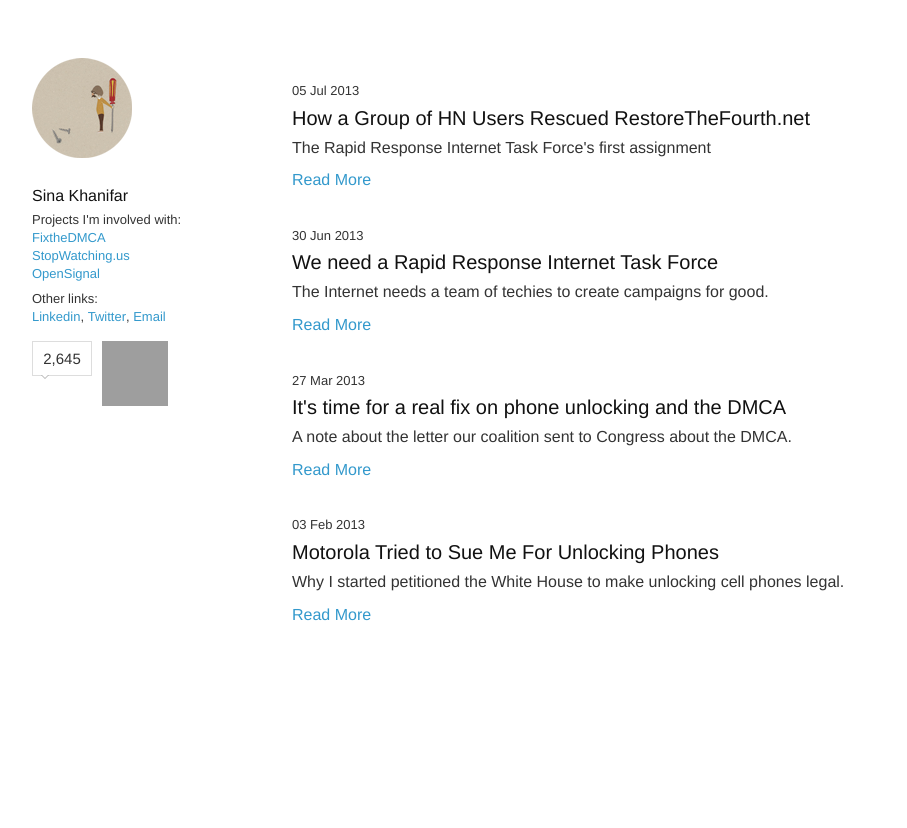
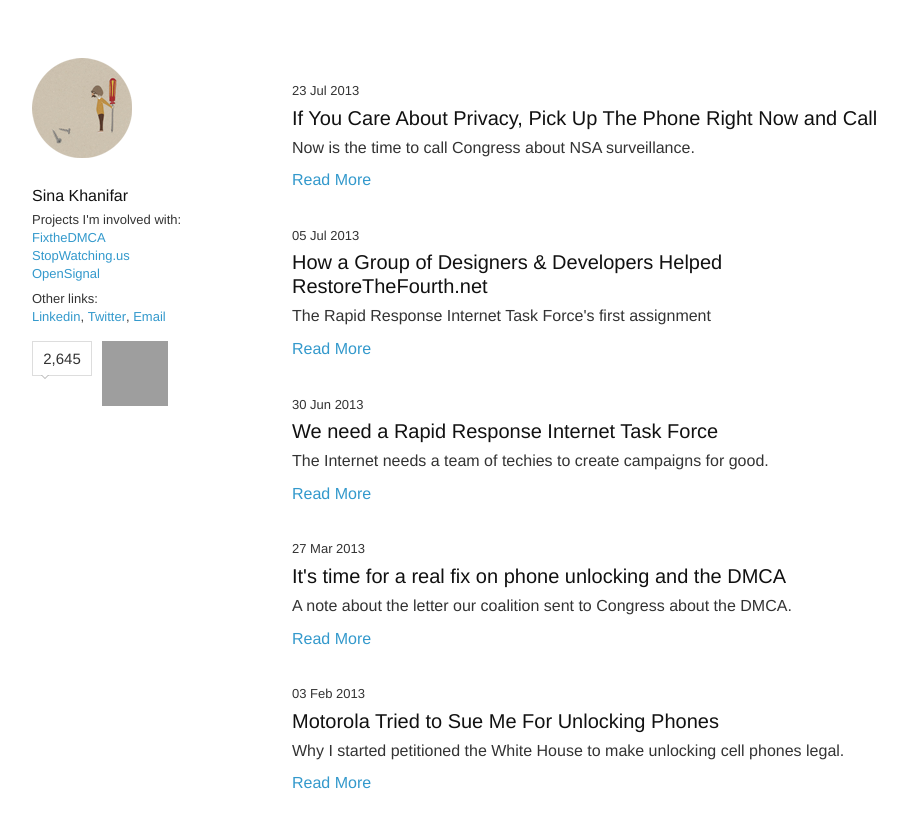
Before and after one commit to sinak/sinak.github.com, a Jekyll site: the page built from index.html, in a window 1280 px wide. Shown: the top 828 px of the page, without its empty margins (178-1085 px from the left). Built offline with Jekyll 4.4.1, drawn with Linux system fonts in a browser that asks for light colours; nearby versions of some CDN libraries; some web fonts are replaced; Markdown is read by kramdown in place of the engine named in the settings; comment, search, counter and statistics services are not loaded; some of the changed lines change nothing that is shown; grey boxes are pictures that could not be loaded.

Commit message:
New blog post

```diff
--- a/_posts/2013-07-05-helping-rtf.md
+++ b/_posts/2013-07-05-helping-rtf.md
@@ -1,6 +1,6 @@
 ---
 layout: post
-title: "How a Group of HN Users Rescued RestoreTheFourth.net"
+title: "How a Group of Designers & Developers Helped RestoreTheFourth.net"
 category: posts
 tweet: How a Taskforce of Designers and Developers Helped Rescue RestoreTheFourth.net
 
--- /dev/null
+++ b/_posts/2013-07-23-call-now-for-privacy.md
@@ -0,0 +1,31 @@
+---
+layout: post
+title: "If You Care About Privacy, Pick Up The Phone Right Now and Call"
+category: posts
+tweet: Do you care about privacy? Prove it. ->
+
+excerpt: Now is the time to call Congress about NSA surveillance.
+---
+
+Today is the single most important day so far since Edward Snowden began revealing the extent of the NSA's surveillance dragnet. If you care about privacy, and you've read the news, you should have already picked up the phone and <a href="http://defundthensa.com" target="_blank">called your representative</a>.
+
+For the very first time, a vote is scheduled to occur in Congress on NSA surveillance. And unfortunately, this might also be the last vote on the issue.
+
+Rep. Justin Amash, likely against the wish of senior party leaders, has managed to secure a vote on an amendment that would remove funding for the NSA's dragnet progrem to collect phone call data on every US citizen. That means every representative in the House will have to decide whether to vote for, against, or abstain on a bill that decides the future of a core piece of the NSA's surveillance infrastructure.
+
+The NSA's so concerned that they've <a href="https://www.google.com/search?q=justin+amash">reportedly called an emergency private briefing</a> to lobby against the amendment.
+
+If you care about privacy, now's the time to act - no matter how disgruntled you may be with Congress. Just a dozen calls to a representative can be enough to sway their vote.
+
+This may be the deciding moment on whether the thousands of hours that journalists, technologists and activists have poured into this will make a difference.
+
+Of 40,000 visitors have arrived at DefundtheNSA.com so far today, but only 1,000 have called. You can be part of the minority that not only complains, but actually does something about it.
+
+It takes less than 5 minutes: visit <a href="http://DefundTheNSA.com">DefundTheNSA.com</a> and call now.
+
+
+
+
+
+
+<br />
```
